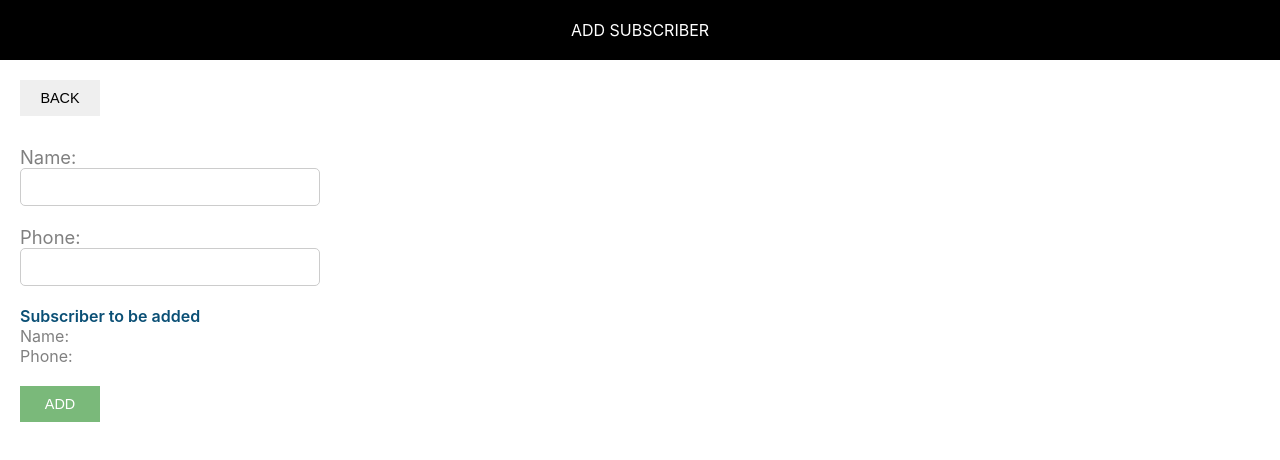
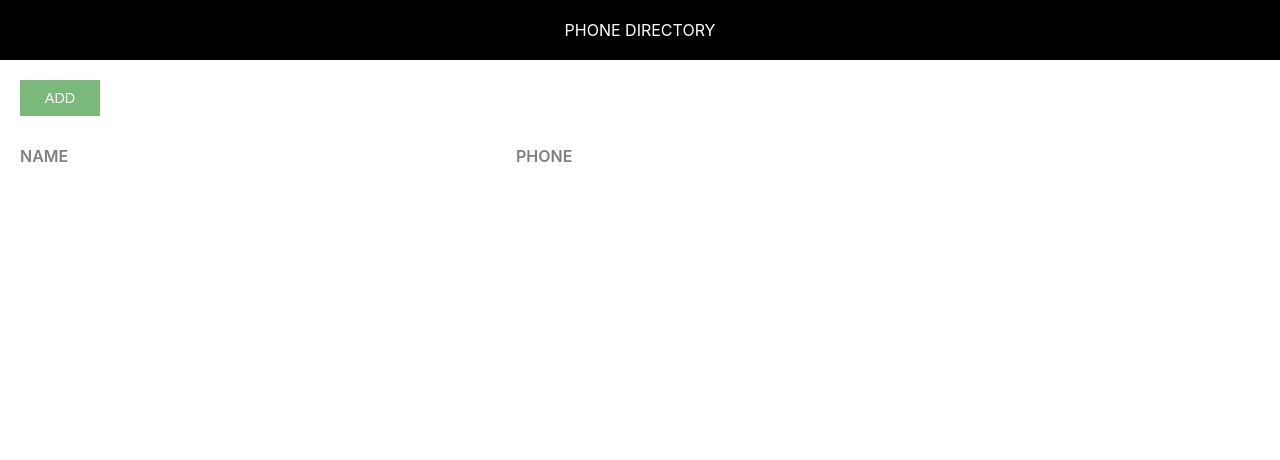
Before and after one commit to vinitagurani/phone-directory, a React (Create React App) app: page / in a window 1280 px wide. Shown: the top 460 px of the page. Built offline with nearby package versions, Linux system fonts and the light colour scheme.

Commit message:
Added state in ‘AddSubscriber’ and ‘App’ components

```diff
--- a/src/AddSubscriber.js
+++ b/src/AddSubscriber.js
@@ -3,7 +3,26 @@
 import "./AddSubscriber.css";
 
 class AddSubscriber extends Component {
+    constructor () {
+        super();
+        this.state = {
+            id: 0,
+            name: '',
+            phone: ''
+        }
+        console.log(this.state);
+    }
+
+    inputChangedHandler = (e) => {
+        const state = this.state;
+        state [e.target.name] = e.target.value;
+        this.setState(state);
+        console.log(this.state);
+    }
+
+
     render () {
+        const {name, phone} = this.state;
         return (
             <div>
                 <Header heading = "Add Subscriber" />
@@ -11,13 +30,13 @@
                     <button className='custom-btn'> Back</button>
                     <form className='subscriber-form'>
                         <label htmlFor = "name" className='label-control'>Name: </label> <br/>
-                        <input id = "name" type = "text" className='input-control' name = "name"></input> <br/> <br/>
+                        <input id = "name" type = "text" className='input-control' name = "name" onChange={this.inputChangedHandler}></input> <br/> <br/>
                         <label htmlFor='phone' className='label-control' >Phone: </label><br/>
-                        <input id = "phone" type = "text" className='input-control' name = "phone"></input> <br/> <br/>
+                        <input id = "phone" type = "text" className='input-control' name = "phone" onChange={this.inputChangedHandler}></input> <br/> <br/>
                         <div className='subscriber-info-container'>
                             <span className='subscriber-to-add-heading'>Subscriber to be added</span><br/>
-                            <span className='subscriber-info'>Name: </span><br/>
-                            <span className='subscriber-info'>Phone:</span><br/>
+                            <span className='subscriber-info'>Name: {name}</span><br/>
+                            <span className='subscriber-info'>Phone: {phone}</span><br/>
                         </div>
 
                         <button type='submit' className='custom-btn add-btn'>Add</button>
--- a/src/App.js
+++ b/src/App.js
@@ -7,23 +7,30 @@
   // deleteHandler(){
   //   alert("Delete clicked");
   // };
-  clickHandler(message){
-    alert(message);
-  };
+  // clickHandler(message){
+  //   alert(message);
+  // };
+  constructor() {
+    super();
+    this.state = {
+      subscribersListToShow: []
+    }
+  }
+
 render() {
 
-  let subscribers = [
-    {
-      id: 1,
-      name: 'Vinita',
-      phone: 888888888
-    },
-    {
-      id: 2,
-      name: 'Shilpa',
-      phone: 777777777
-    }
-  ]
+  // let subscribers = [
+  //   {
+  //     id: 1,
+  //     name: 'Vinita',
+  //     phone: 888888888
+  //   },
+  //   {
+  //     id: 2,
+  //     name: 'Shilpa',
+  //     phone: 777777777
+  //   }
+  // ]
 
   return (
     <div> {/*one parent element*/}
@@ -36,12 +43,12 @@
             <span className="grid-item phone-heading">Phone</span>
           </div>
 
-          {subscribers.map(sub => {
+          {this.state.subscribersListToShow.map(sub => {
             return <div key={sub.id} className="grid-container">
                 <span className="grid-item">{sub.name}</span>
                 <span className="grid-item">{sub.phone}</span>
                 <span className="grid-item action-btn-container">
-                  <button className="custom-btn delete-btn" onClick = {this.clickHandler.bind(this, "Delete clicked")}>Delete</button>
+                  <button className="custom-btn delete-btn">Delete</button>
                 </span>
               </div>
 
--- a/src/index.js
+++ b/src/index.js
@@ -9,7 +9,7 @@
 const root = ReactDOM.createRoot(document.getElementById('root'));
 root.render(
   <React.StrictMode>
-    <AddSubscriber />
+    <App />
   </React.StrictMode>
 
 );
```
